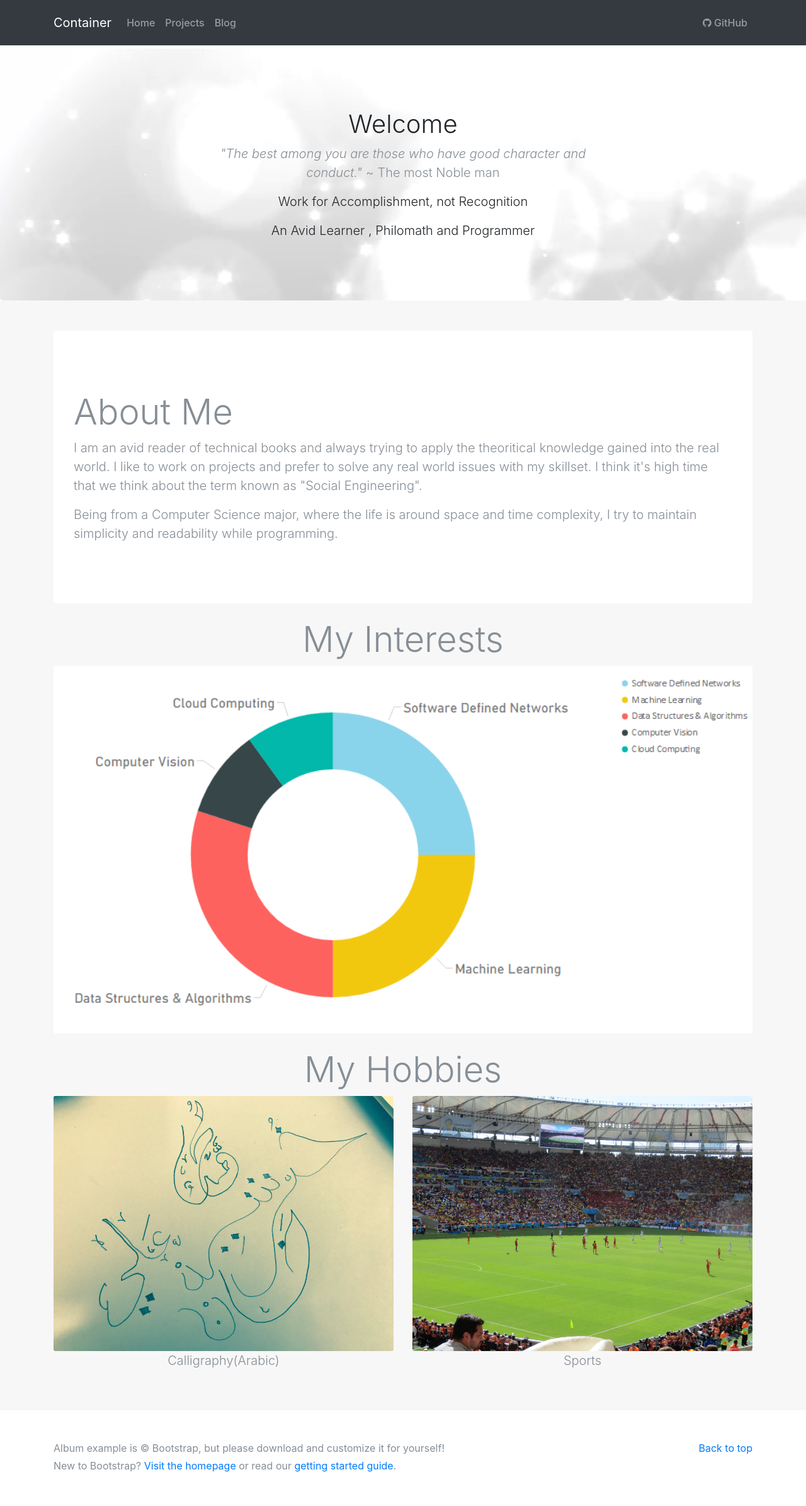
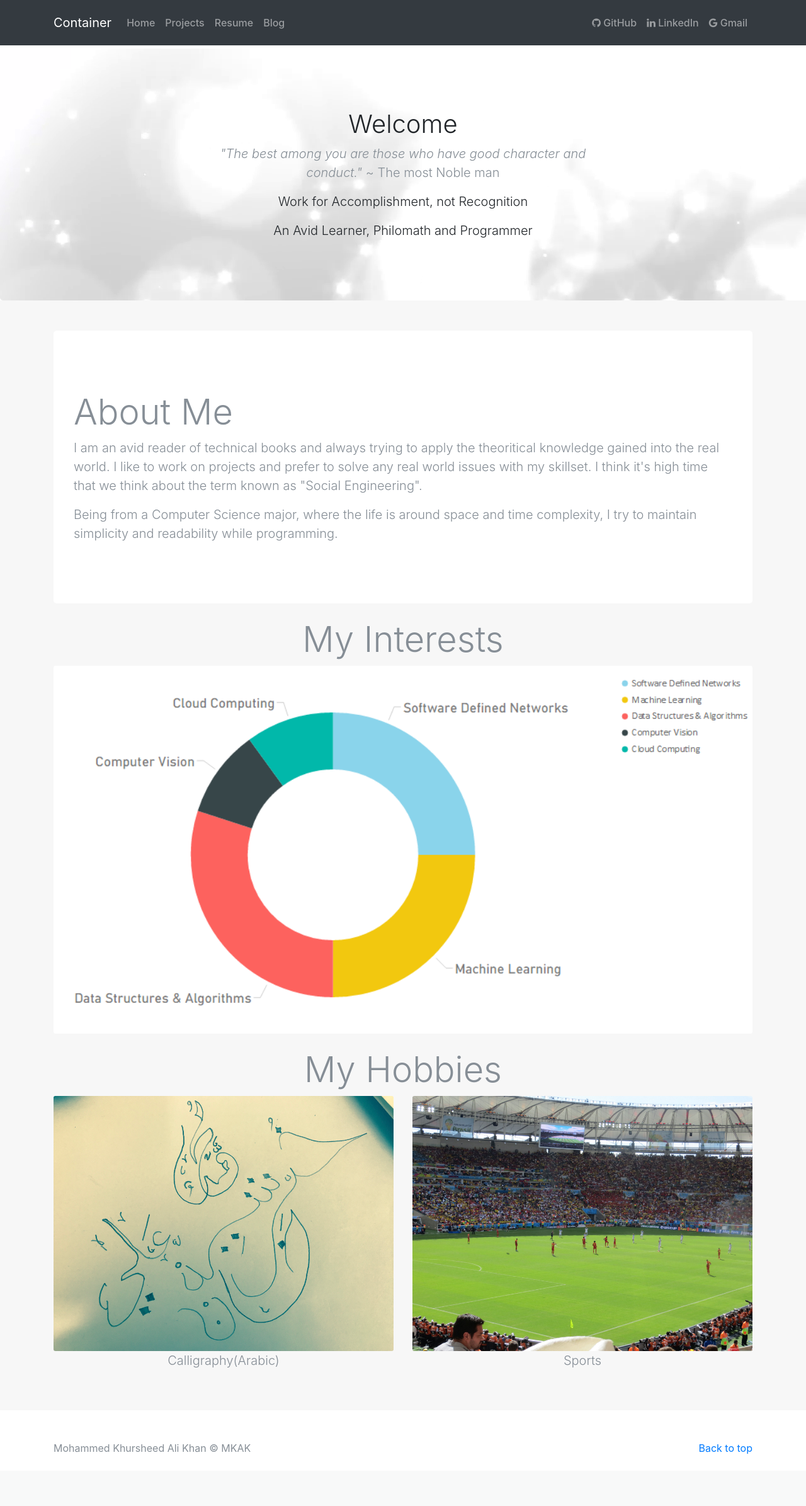
Before and after one commit to khursheedali38/Personal-Web, a Django app: page / in a window 1280 px wide. Shown: the whole page at 63% size. After the commit the page ends 2308 px from the top, so only its background shows below. Run offline with Django 3.2, Linux system fonts and the light colour scheme; some libraries are stand-ins or nearby versions.

Commit message:
added pdf rendering

```diff
--- a/personal/templates/personal/header.html
+++ b/personal/templates/personal/header.html
@@ -24,26 +24,6 @@
   <body>
 
     <header>
-      <div class="collapse bg-dark" id="navbarHeader">
-        <div class="container">
-          <div class="row">
-            <div class="col-sm-8 py-4">
-              <h4 class="text-white">About</h4>
-              <p class="text-muted">Add some information about the album below, the author, or any other background context. Make it a few sentences long so folks can pick up some informative tidbits. Then, link them off to some social networking sites or contact information.</p>
-            </div>
-            <div class="col-sm-4 py-4">
-              <h4 class="text-white">Contact</h4>
-              <ul class="list-unstyled">
-                <li><a href="#" class="text-white">Follow on Twitter</a></li>
-                <li><a href="#" class="text-white">Like on Facebook</a></li>
-                <li><a href="#" class="text-white">Email me</a></li>
-              </ul>
-            </div>
-          </div>
-        </div>
-      </div>
-
-
     <nav class="navbar navbar-expand-lg navbar-dark bg-dark">
         <div class="container">
           <a class="navbar-brand" href="#">Container</a>
@@ -60,6 +40,9 @@
                 <a class="nav-link" href="/projects/">Projects</a>
               </li>
               <li class="nav-item">
+                  <a class="nav-link" href="/resume/">Resume</a>
+                </li>
+              <li class="nav-item">
                 <a class="nav-link" href="/blog/">Blog</a>
               </li>
               </ul>
@@ -67,6 +50,12 @@
                 <li class="nav-item">
                   <a class="nav-link" href="https://github.com/khursheedali38"><i class = "fa fa-github"></i> GitHub</a>
                 </li>
+                <li class="nav-item">
+                    <a class="nav-link" href="www.linkedin.com/in/khursheed-ali-a24b18134"><i class = "fa fa-linkedin"></i> LinkedIn</a>
+                  </li>
+                  <li class="nav-item">
+                      <a class="nav-link" href="mailto:khursheedali38@gmail.com"><i class="fa fa-google"></i> Gmail</a>
+                    </li>
                 </ul>
           </div>
         </div>
@@ -81,8 +70,7 @@
         <p class="float-right">
           <a href="#">Back to top</a>
         </p>
-        <p>Album example is &copy; Bootstrap, but please download and customize it for yourself!</p>
-        <p>New to Bootstrap? <a href="../../">Visit the homepage</a> or read our <a href="../../getting-started/">getting started guide</a>.</p>
+        <p class="float-left">Mohammed Khursheed Ali Khan &copy; MKAK</p>
       </div>
     </footer>
 
--- a/personal/templates/personal/home.html
+++ b/personal/templates/personal/home.html
@@ -7,7 +7,7 @@
                   <h1 class="jumbotron-heading">Welcome</h1>
                   <p class="lead text-muted"><i>"The best among you are those who have good character and conduct."</i>  ~ The most Noble man</p>
                   <p class="lead">Work for Accomplishment, not Recognition</p>
-                  <p class = "lead">An Avid Learner , Philomath and Programmer</p>
+                  <p class = "lead">An Avid Learner, Philomath and Programmer</p>
 
                 </div>
               </section>
--- a/personal/urls.py
+++ b/personal/urls.py
@@ -4,4 +4,5 @@ from . import views
 urlpatterns = [
     url(r'^$', views.index, name = 'index'),
     url(r'^projects/$', views.tutorials, name = 'projects'),
+    url(r'^resume/$', views.resume, name = 'resume'),
     ]
--- a/personal/views.py
+++ b/personal/views.py
@@ -1,10 +1,16 @@
 """This script helps us define whatever user can view and what to render when user requests are received"""
 
 from django.shortcuts import render
-
+from django.http import HttpResponse
 # Create your views here.
 def index(request):
     return render(request, 'personal/home.html')
 
 def tutorials(request):
     return render(request, 'personal/basic.html', {'content':['staty tunedIf you would like to contact me regarding any project related discussions. Please email me.', 'khursheedali38@gmail.com']})
+
+def resume(request):
+    file = open('personal/templates/personal/documents/CV_Updated.pdf', 'rb')
+    response = HttpResponse(file, content_type='application/pdf')
+    response['Content-Disposition'] = 'filename=CV_Updated.pdf'
+    return response
```
Also changed, not shown: 1 other file.
